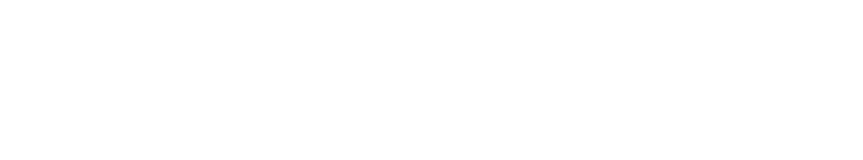
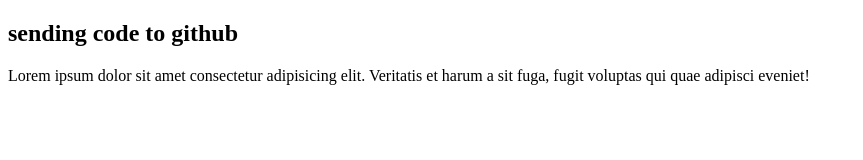
Before and after one commit to alif03/my-second-repo, a plain HTML site: page index.html in a window 1280 px wide. Shown: the whole page, without its empty margins (0-863 px from the left). Drawn offline with Linux system fonts and the light colour scheme.

Commit message:
heading,peragraph

```diff
--- a/index.html
+++ b/index.html
@@ -7,6 +7,9 @@
     <title>my second github repo</title>
 </head>
 <body>
+    <h2>sending code to github</h2>
+    <p>Lorem ipsum dolor sit amet consectetur adipisicing elit. Veritatis et harum a sit
+       fuga, fugit voluptas qui quae adipisci eveniet!</p>
 
 </body>
 </html>
```
